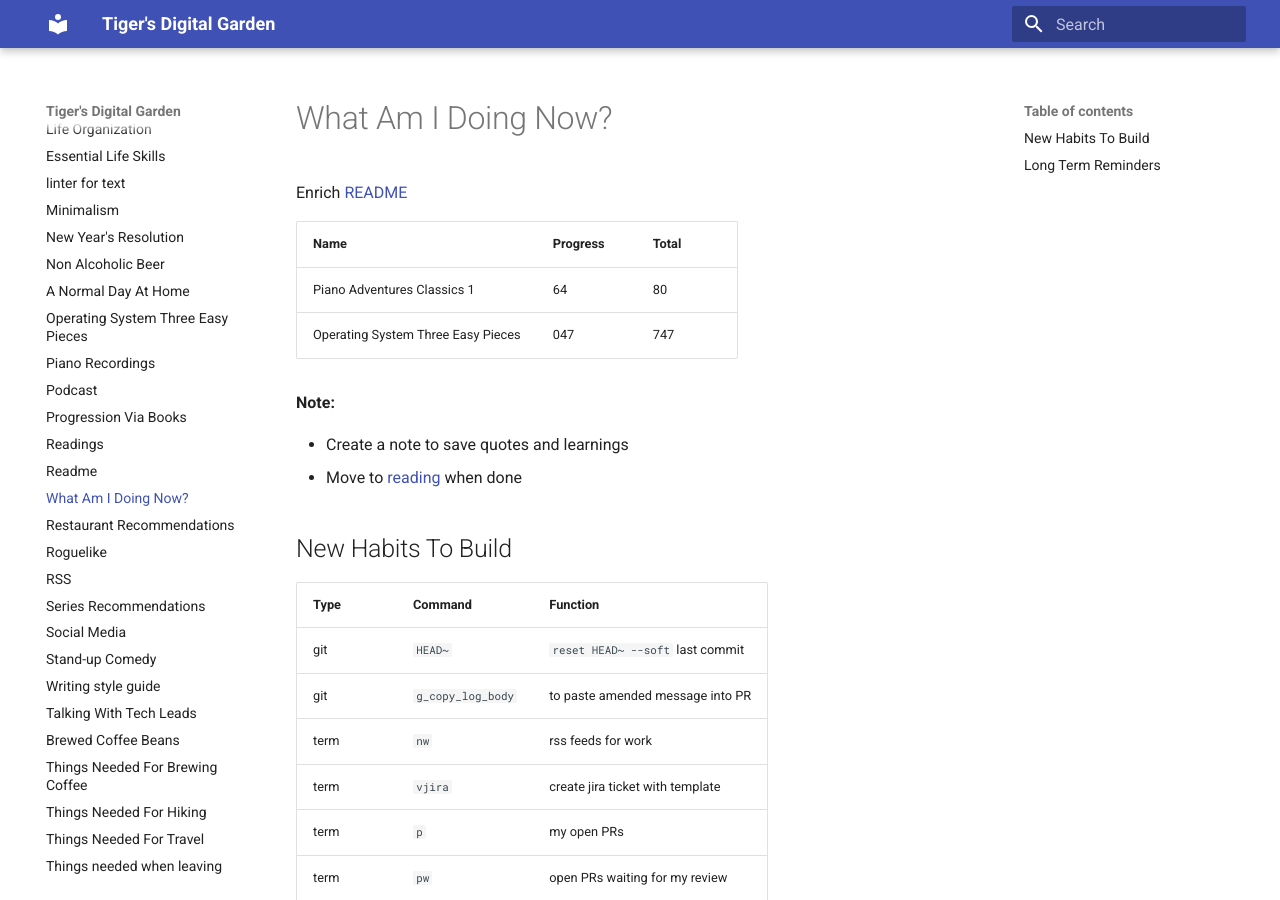
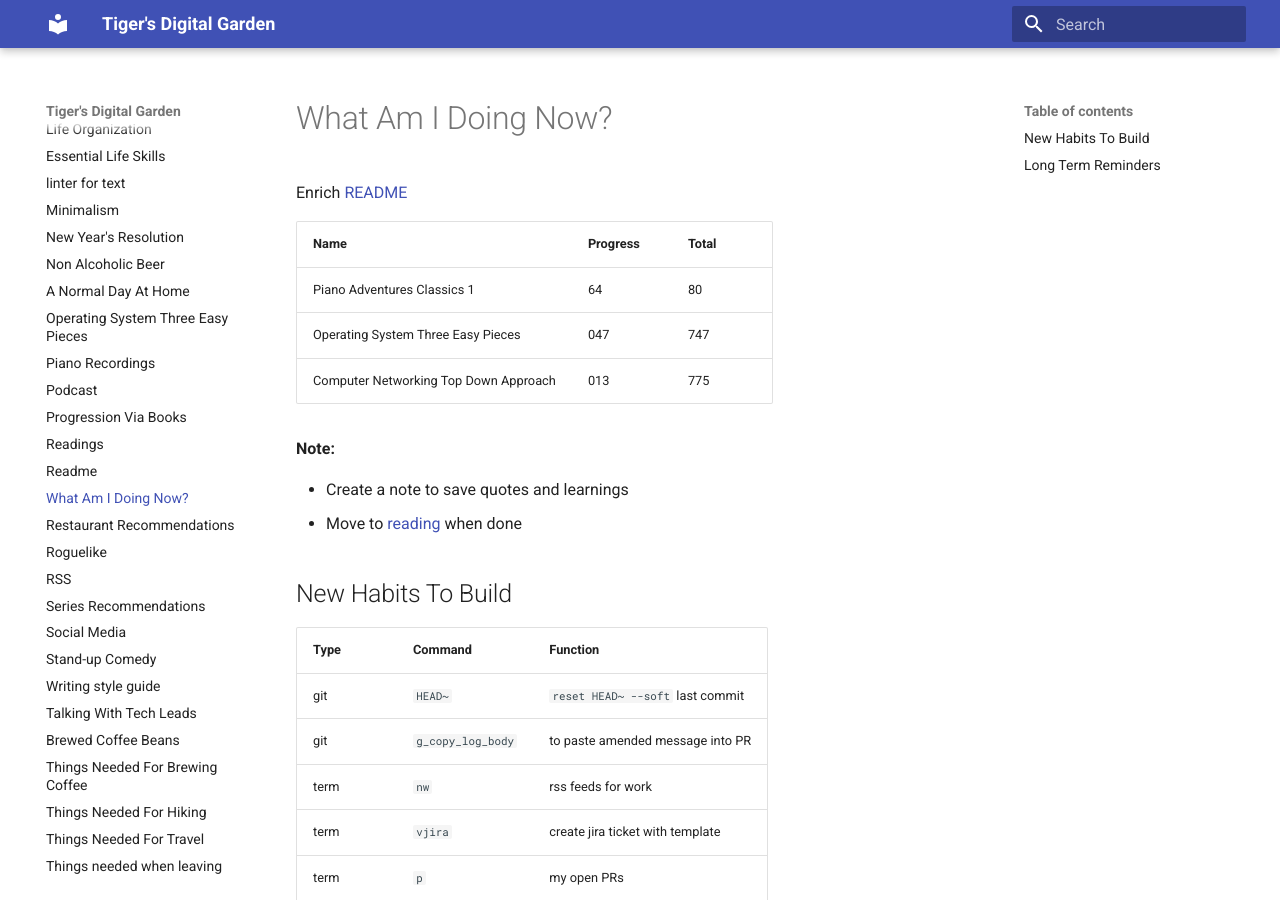
Before and after one commit to ynotstartups/notes, an MkDocs documentation site: the page built from notes/reminders.md, in a window 1280 px wide and 900 px high. Built offline with MkDocs 1.6.1 and Material for MkDocs 9.7.7, drawn with Linux system fonts in a browser that asks for light colours.

Commit message:
started reading computer networking

```diff
--- a/notes/reminders.md
+++ b/notes/reminders.md
@@ -2,10 +2,11 @@
 
 Enrich [README](./readmereadme.md)
 
-| Name                               | Progress | Total |
-| ---------------------------------- | -------- | ----- |
-| Piano Adventures Classics 1        | 64       | 80    |
-| Operating System Three Easy Pieces | 047      | 747   |
+| Name                                  | Progress | Total |
+| ------------------------------------- | -------- | ----- |
+| Piano Adventures Classics 1           | 64       | 80    |
+| Operating System Three Easy Pieces    | 047      | 747   |
+| Computer Networking Top Down Approach | 013      | 775   |
 
 **Note:**
 
```
